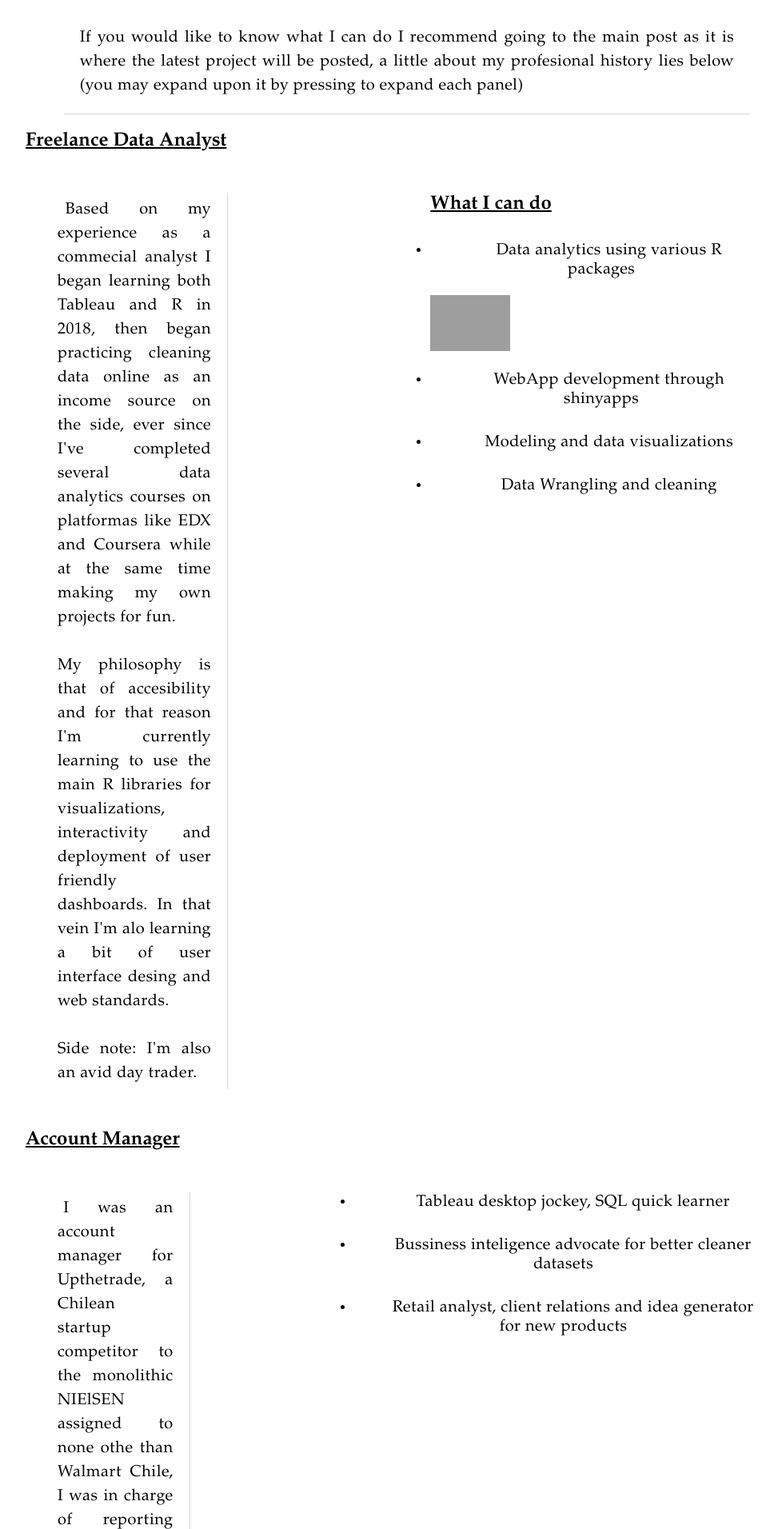
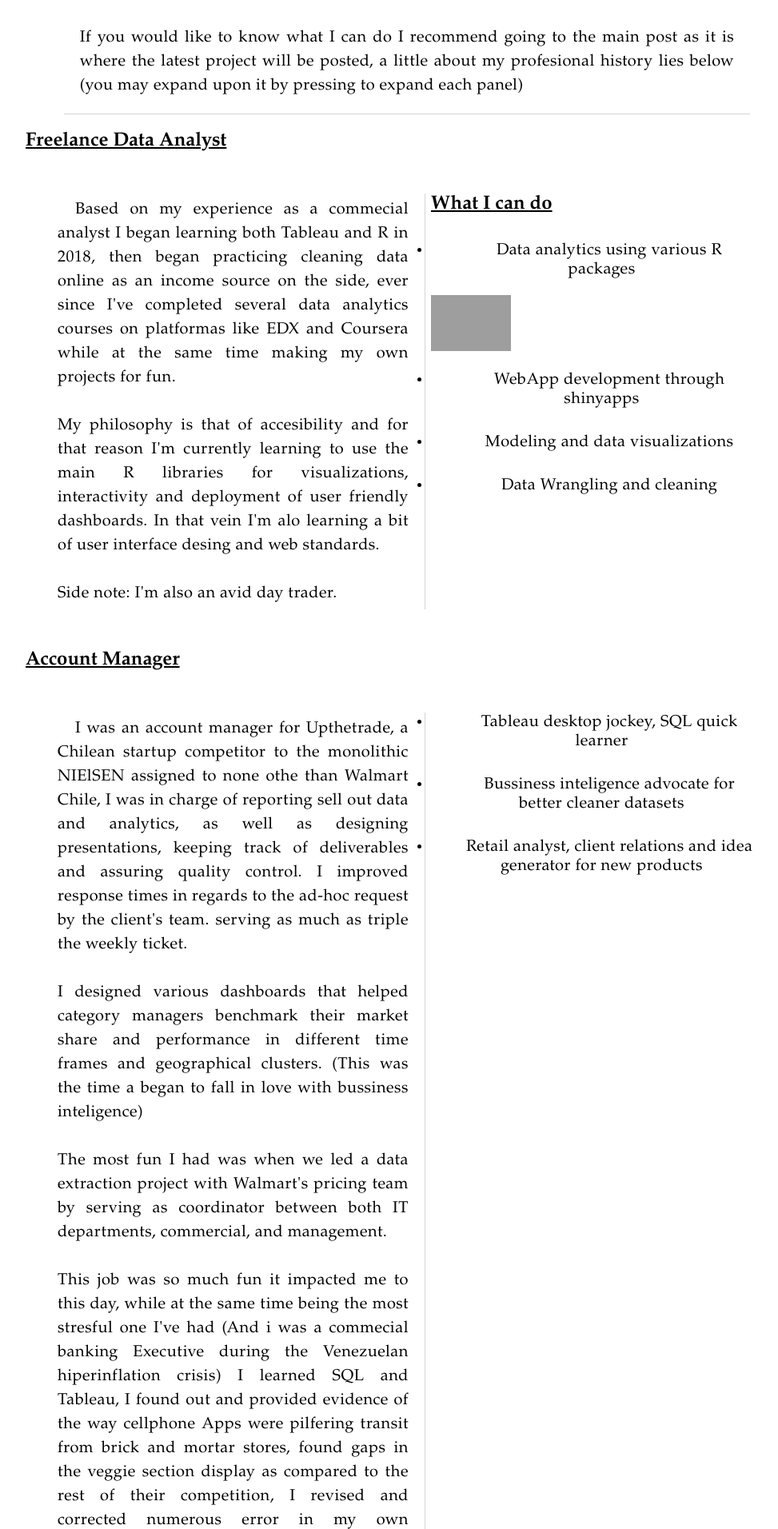
Before and after one commit to sblasco7/sblasco7.github.io, a Jekyll site: the page cv.html, which Jekyll copies as it is, in a window 1280 px wide. Shown: the part 492-2404 px from the top of the page at 80% size, without its empty margins (156-1129 px from the left). Built offline with Jekyll 4.4.1, drawn with Linux system fonts in a browser that asks for light colours; grey boxes are pictures that could not be loaded.

Commit message:
Update cv.css

```diff
--- a/css/cv.css
+++ b/css/cv.css
@@ -24,7 +24,7 @@ p {
    border-right: solid thin #d5d5d5;
 }
 p.job_desc{
-   width: 50%;
+   width: 480px;
 }
 .ps {
    font-size: 20px;
```
